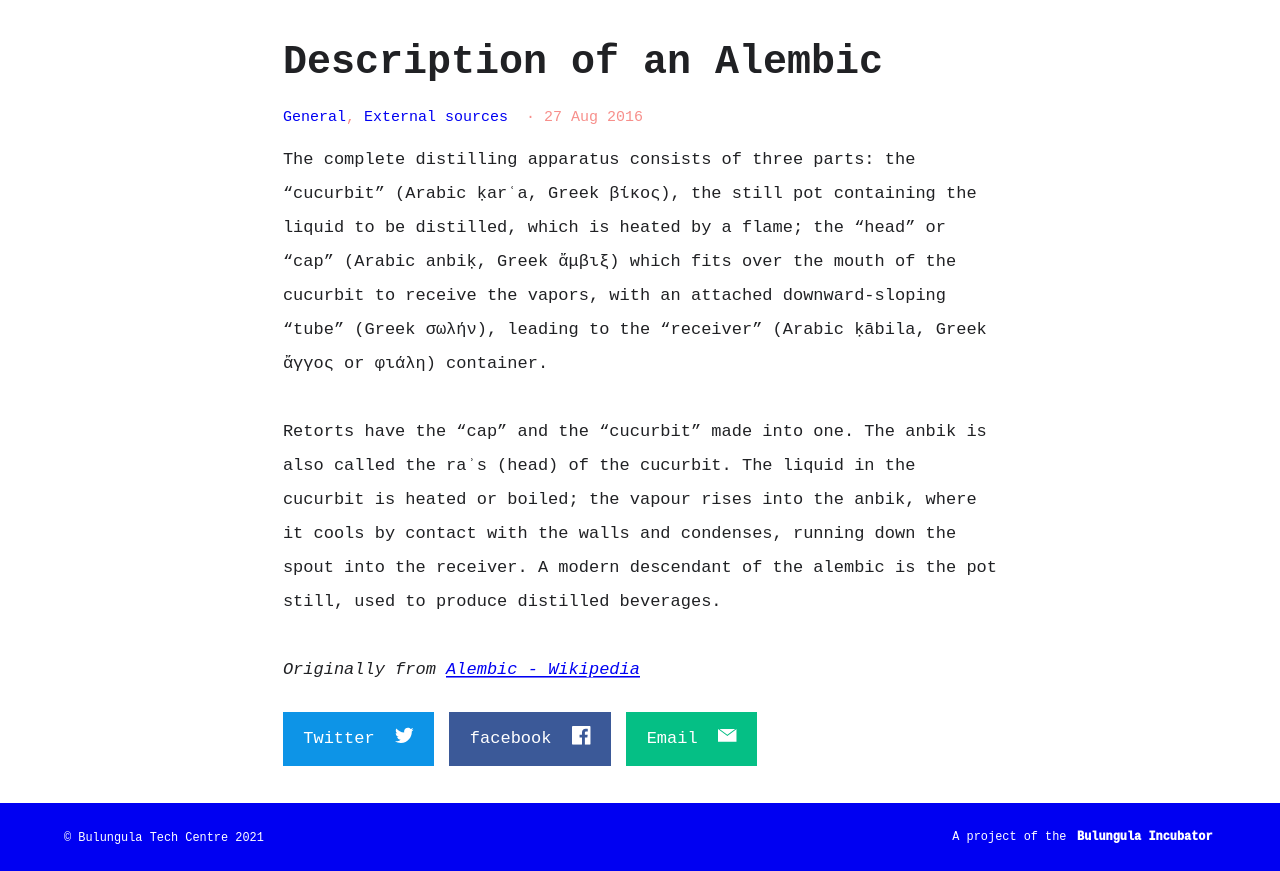
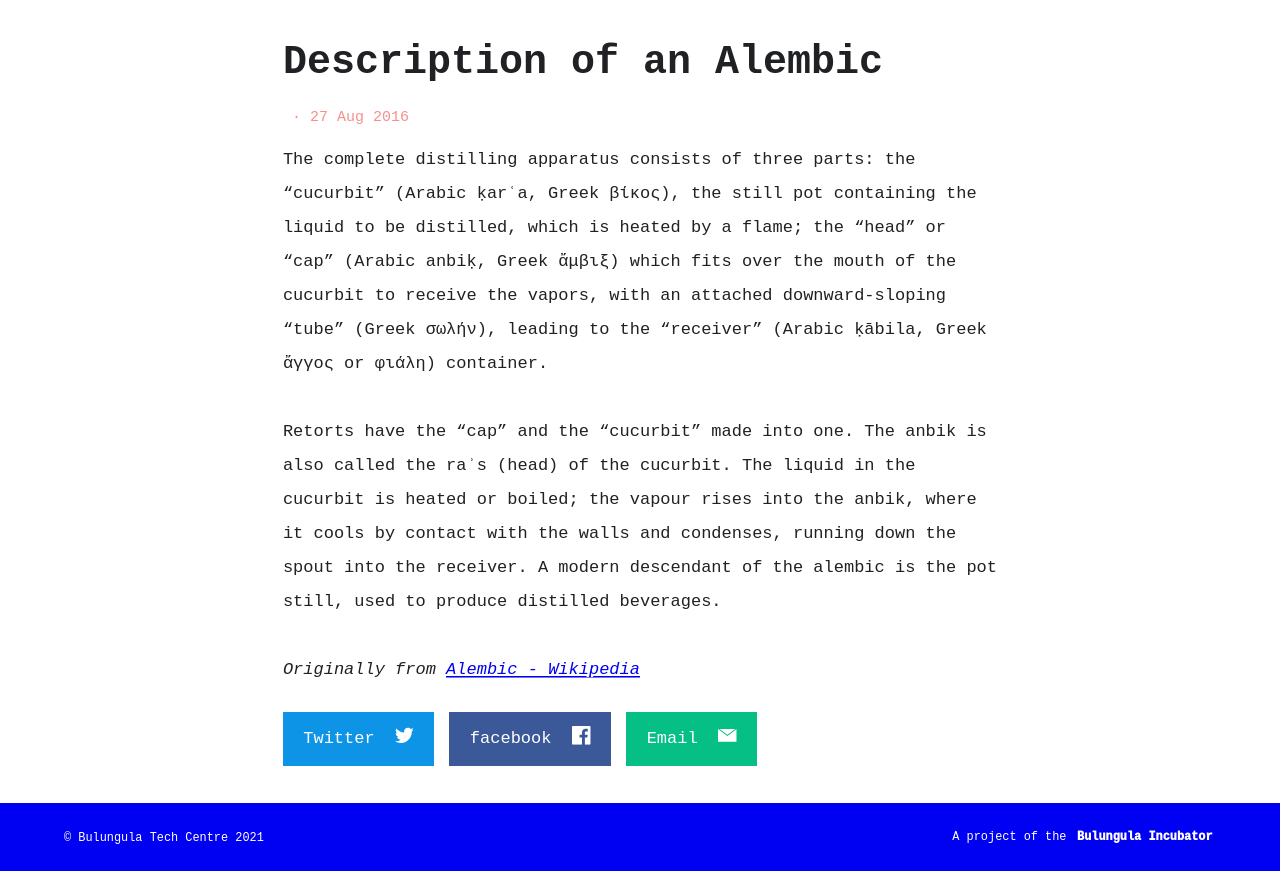
Before and after one commit to bulungula-tech-centre/bulungula-tech-centre, a Jekyll site: the page built from _posts/2016-08-27-example-post-one.md, in a window 1280 px wide. Shown: the part 424-1295 px from the top of the page. Built offline with Jekyll 4.4.1, drawn with Linux system fonts in a browser that asks for light colours.

Commit message:
Update 2016-08-27-example-post-one.md

```diff
--- a/_posts/2016-08-27-example-post-one.md
+++ b/_posts/2016-08-27-example-post-one.md
@@ -1,8 +1,6 @@
 ---
 title: Description of an Alembic
 categories:
-- General
-- External sources
 feature_image: "https://picsum.photos/2560/600?image=872"
 ---
 
```
